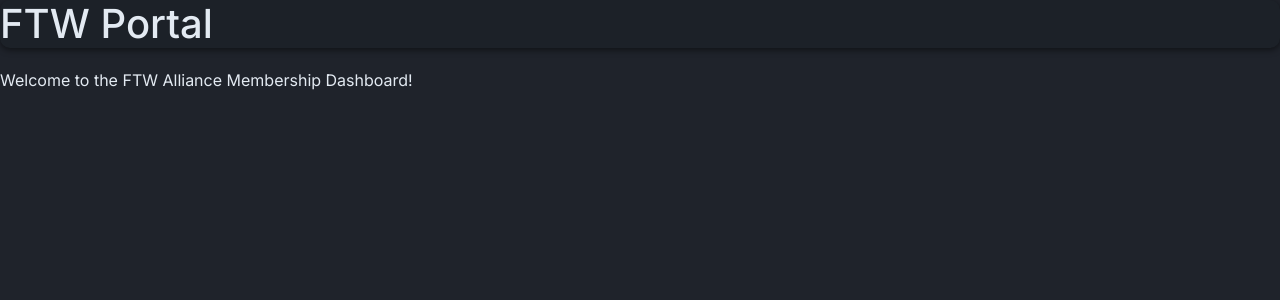
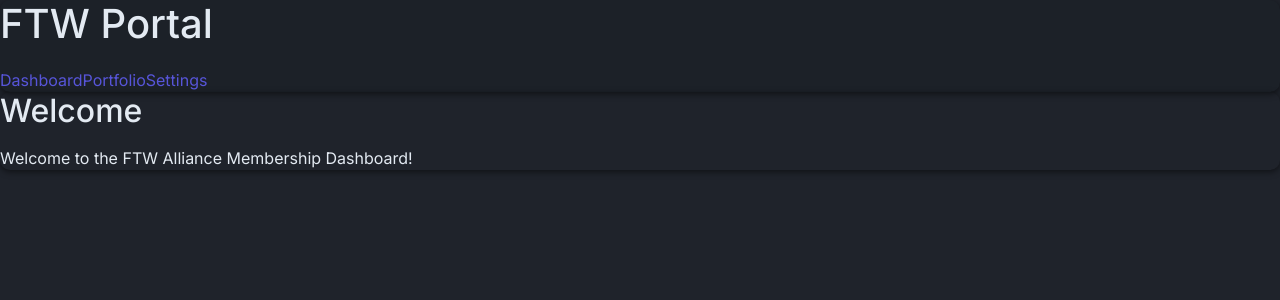
Before and after one commit to cyberonax/FTW-Portal, a React (Create React App) app: page / in a window 1280 px wide. Shown: the top 300 px of the page. Built offline with nearby package versions, Linux system fonts and the light colour scheme.

Commit message:
Update App.js

```diff
--- a/src/App.js
+++ b/src/App.js
@@ -1,15 +1,14 @@
 import React from 'react';
+import Layout from './components/Layout';
+import Card   from './components/Card';
 
 export default function App() {
   return (
-    <div className="min-h-screen bg-navy text-textPrimary font-sans">
-      <header className="bg-navyDark px-6 py-4 flex justify-between items-center shadow-panel rounded-lg">
-        <h1 className="text-2xl font-semibold">FTW Portal</h1>
-      </header>
-      <main className="p-6">
-        <p className="text-lg">Welcome to the FTW Alliance Membership Dashboard!</p>
-        {/* Add your cards & tables here */}
-      </main>
-    </div>
+    <Layout>
+      <Card title="Welcome">
+        <p>Welcome to the FTW Alliance Membership Dashboard!</p>
+      </Card>
+      {/* continue using <Card> and <Layout> as you did before */}
+    </Layout>
   );
 }
```
